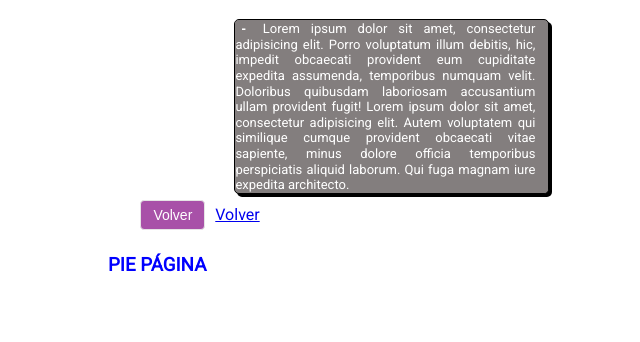
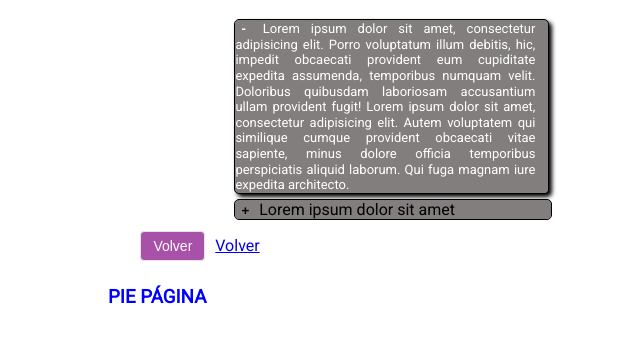
Before and after one commit to zni4/EjemploMensajeError, a plain HTML site: page NuevaPagina.html in a window 1280 px wide. Both pictures are taken after a click on the element 393 px from the left and 211 px from the top of the page. Shown: the part 182-524 px from the top of the page, without its empty margins (0-640 px from the left). Drawn offline with Linux system fonts and the light colour scheme.

Commit message:
Añado un segundo texto

```diff
--- a/NuevaPagina.css
+++ b/NuevaPagina.css
@@ -5,6 +5,7 @@
 	max-height: 1.2em;
 	width: 300px;
 	margin-left: 100px;
+	margin-bottom: 5px;
 	overflow: hidden;
 	text-overflow: clip;
 	text-align: justify;
@@ -38,7 +39,7 @@
 	max-height: 36em; /*30 lineas*/
 	width: 300px;
 	margin-left: 100px;
-	box-shadow: black 3px 3px;
+	box-shadow: black 3px 3px 4px;
 	background-color: #837e7e;
 	color: white;
 	overflow: hidden;
--- a/NuevaPagina.html
+++ b/NuevaPagina.html
@@ -37,6 +37,14 @@
 				officia temporibus perspiciatis aliquid laborum. Qui fuga magnam iure
 				expedita architecto.
 			</div>
+
+			<div class="contenedor" id="div2" onclick="Mostrar('div2','mas2');">
+				<button class="Botonmas" id="mas2" onclick="OcultarMensaje();">
+					+
+				</button>
+				Lorem ipsum dolor sit amet
+			</div>
+
 			<button class="Botonmorado" onclick="Volver();">
 				Volver
 			</button>
```
